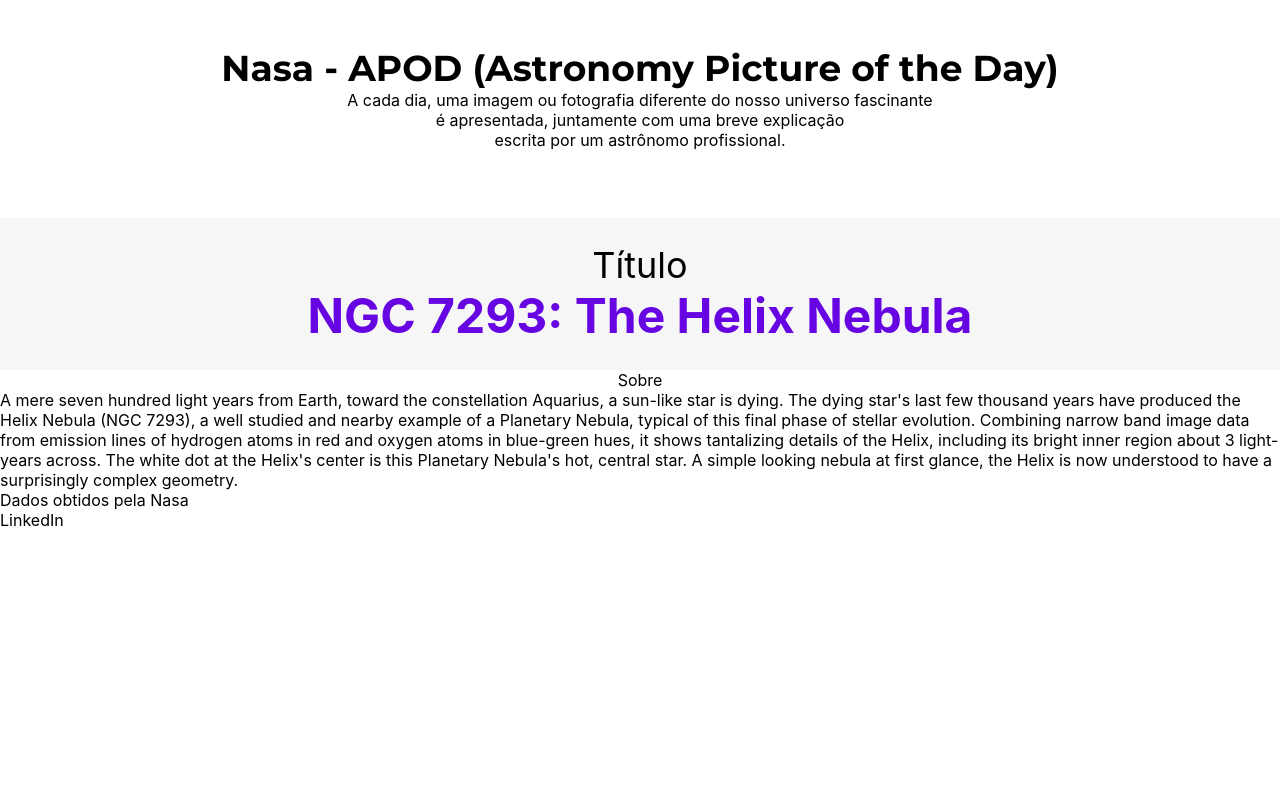
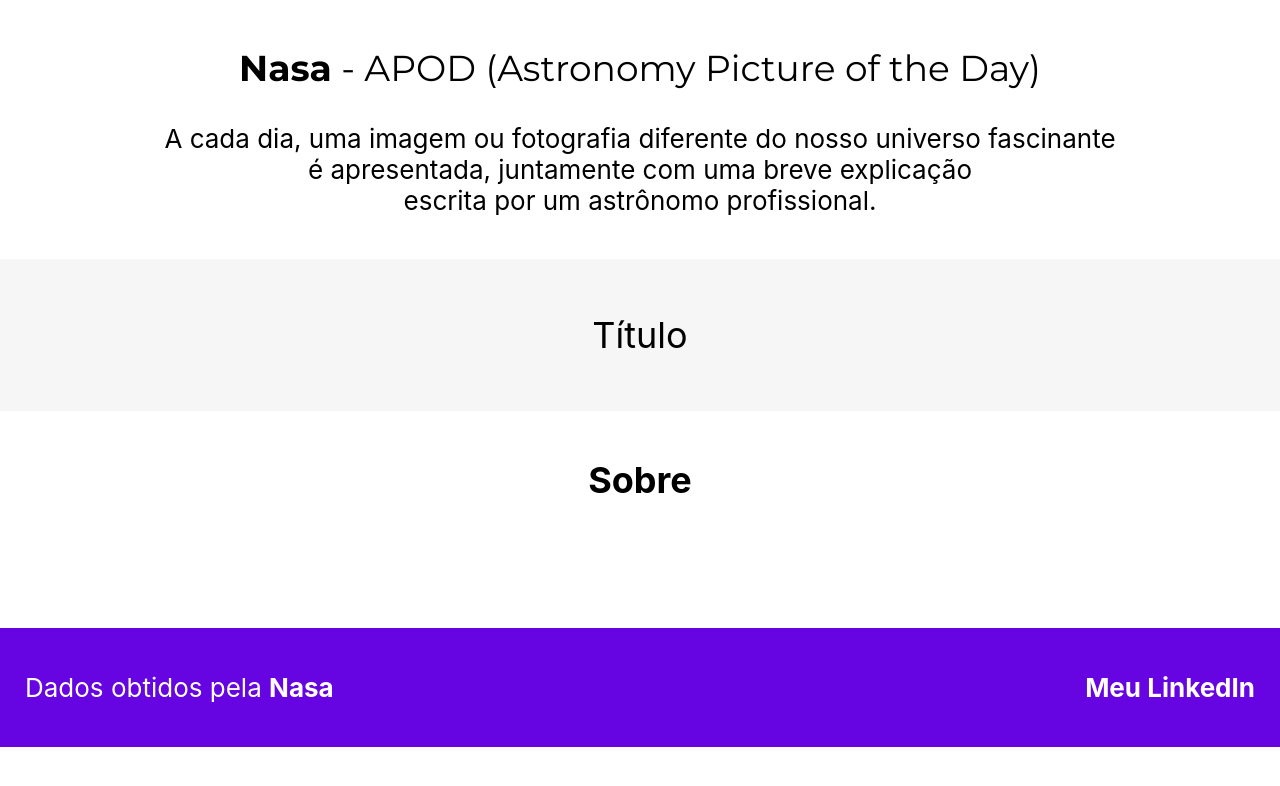
Before and after one commit to pedrogv10/nasa-api, a plain HTML site: page index.html in a window 1280 px wide. Drawn offline with Linux system fonts and the light colour scheme; no server answers.

Commit message:
mudando estrutura de imagem em destaque e ajustando css do footer e explanation

```diff
--- a/index.html
+++ b/index.html
@@ -21,7 +21,7 @@
   <body>
     <div class="container">
       <header>
-        <h1>Nasa - APOD (Astronomy Picture of the Day)</h1>
+        <h1><span>Nasa</span>  - APOD (Astronomy Picture of the Day)</h1>
         <p>
           A cada dia, uma imagem ou fotografia diferente do nosso universo
           fascinante <br />
@@ -36,30 +36,23 @@
     <div class="Titulo">
       <div class="container">
         <p>Título</p>
-        <h2 id="api-title">NGC 7293: The Helix Nebula</h2>
+        <h2 id="api-title"></h2>
       </div>
     </div>
 
     <div class="container">
       <div class="Explanation">
         <p class="Sobre-Title">Sobre</p>
-        <p class="api-explanation">
-          A mere seven hundred light years from Earth, toward the constellation
-          Aquarius, a sun-like star is dying. The dying star's last few thousand
-          years have produced the Helix Nebula (NGC 7293), a well studied and
-          nearby example of a Planetary Nebula, typical of this final phase of
-          stellar evolution. Combining narrow band image data from emission
-          lines of hydrogen atoms in red and oxygen atoms in blue-green hues, it
-          shows tantalizing details of the Helix, including its bright inner
-          region about 3 light-years across. The white dot at the Helix's center
-          is this Planetary Nebula's hot, central star. A simple looking nebula
-          at first glance, the Helix is now understood to have a surprisingly
-          complex geometry.
+        <p class="image-explanation">
         </p>
       </div>
+      </div>
+
       <div class="footer">
-        <p>Dados obtidos pela <span>Nasa</span></p>
-        <p>LinkedIn</p>
+        <div class="container">
+          <p class="dados-obtidos">Dados obtidos pela <a href="https://api.nasa.gov/" target="_blank"><span>Nasa</span></a></p>
+          <p class="linkedin"><a href="https://www.linkedin.com/in/pedrogv10/" target="_blank">Meu LinkedIn</a></p>
+        </div>
       </div>
     </div>
   </body>
--- a/script.js
+++ b/script.js
@@ -18,13 +18,17 @@ function useApiData(data) {
         console.log('é video')
 
         document.querySelector('#content').innerHTML =
-            `<iframe width="960" height="540px"
+            `<iframe width="100%" height="540px"
         src="${data.url}">
         </iframe>`;
     }
 
     if (data.media_type == "image") {
         console.log('é imagem');
-        document.querySelector('#content').innerHTML += `<img src="${data.url}" />`;
+        document.querySelector('#content').innerHTML += `<div class="image-apod" style="background-image: url(${data.url});"></div>`;
+
+        document.querySelector('#api-title').innerHTML += data.title;
+
+        document.querySelector('.image-explanation').innerHTML += data.explanation;
     }
 }
--- a/style.css
+++ b/style.css
@@ -15,13 +15,17 @@ time, mark, audio, video {
 	padding: 0;
 	border: 0;
 	font-size: 100%;
-	font: inherit;
 	vertical-align: baseline;
 }
 
 body {
   font-family: "Inter", sans-serif;
   margin: 0;
+}
+
+a {
+  text-decoration: none;
+  color: inherit;
 }
 
 .container {
@@ -31,25 +35,42 @@ body {
 
 h1 {
   font-family: 'Montserrat', sans-serif;
-  font-weight: 700;
+  font-weight: 400;
   font-size: 36px;
   line-height: 44px;
   color: #000000;
+  margin-bottom: 33px;
+}
+
+h1 span {
+  font-weight: 700;
 }
 
 header {
   margin: 46px 0;
+  margin-bottom: 21px;
   text-align: center;
 }
 
+header p {
+  font-weight: 400;
+  font-size: 26px;
+  line-height: 31px;
+  text-align: center;
+
+  color: #000000;
+}
 #content {
   display: flex;
   justify-content: center;
 }
 
-#content img {
+.image-apod {
   width: 100%;
-  max-height: 1066px;
+  height: 1000px;
+  background-size: cover;
+  background-position: center;
+  background-repeat: no-repeat;
 
   box-shadow: 9px 11px 10px rgba(0, 0, 0, 0.25);
 }
@@ -90,4 +111,46 @@ header {
   display: flex;
   flex-direction: column;
   align-items: center;
+
+  margin-top: 47px;
+  margin-bottom: 126px;
 }
+
+.Explanation .Sobre-Title {
+  font-weight: 700;
+  font-size: 36px;
+  line-height: 44px;
+  text-align: center;
+  color: #000000;
+}
+
+.Explanation .image-explanation {
+  font-weight: 400;
+  font-size: 28px;
+  line-height: 39px;
+  text-align: justify;
+  color: #000000;
+}
+
+.footer {
+  background: #6604E2;
+}
+
+.footer .dados-obtidos, .linkedin {
+  font-weight: 400;
+  font-size: 26px;
+  line-height: 31px;
+  color: #FFFFFF;
+}
+
+.footer .dados-obtidos span, .linkedin {
+  font-weight: 700;
+}
+
+.footer .container {
+  display: flex;
+  justify-content: space-between;
+  height: 119px;
+  align-items: center;
+  padding: 0 25px;
+}
```
